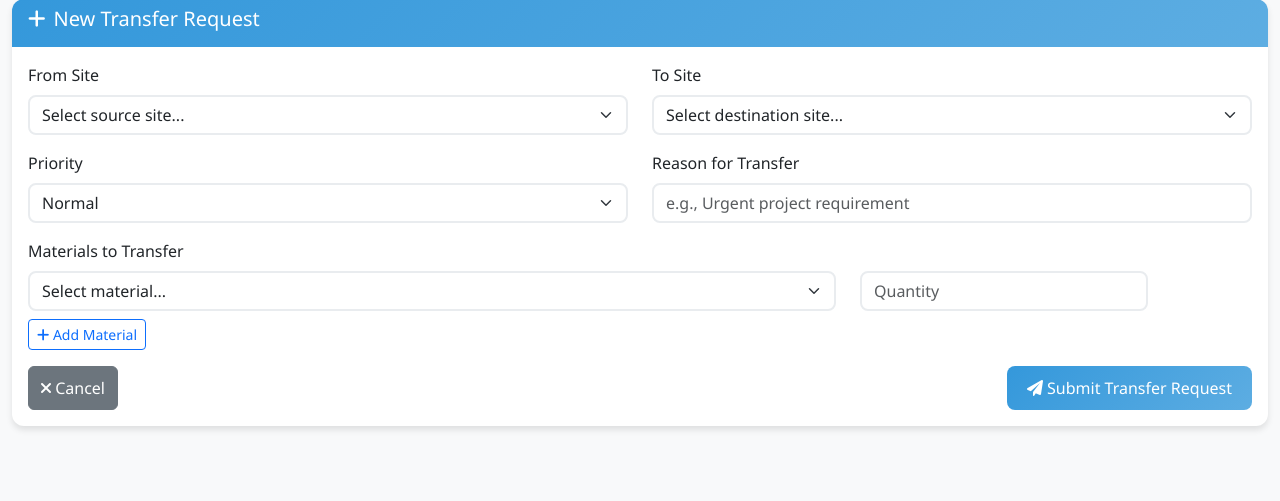
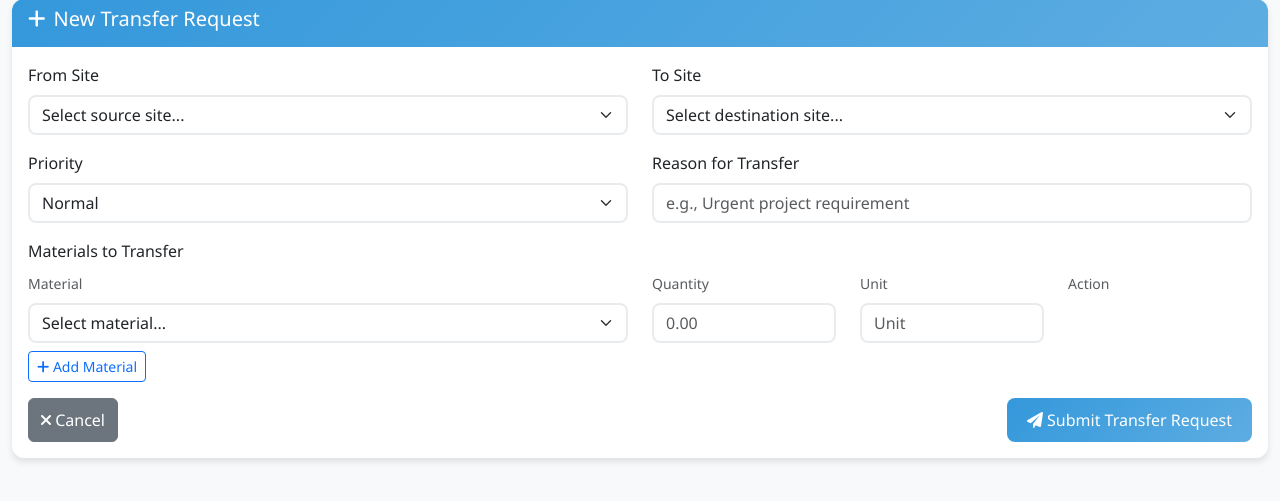
Before and after one commit to Saajid-Nawaz/inventory-tracking-app, a Python web app: template templates/stock_transfer.html in a window 1280 px wide. Shown: the part 121-622 px from the top of the page. Run offline with Jinja, Linux system fonts and the light colour scheme; the template is opened without the code that fills it, so the values that code supplies are empty.

Commit message:
Show the material's unit of measurement during stock transfers
Adds a unit column to the stock transfer form and populates it via Javascript.

Replit-Commit-Author: Agent
Replit-Commit-Session-Id: c4bceaa7-b495-48fa-9d9c-e86f62df6227
Replit-Commit-Screenshot-Url: https://storage.googleapis.com/screenshot-production-us-central1/4e599e1f-39b3-4c73-bffa-3b0c52532fec/34deadef-b6dd-4b4b-8473-7defe63fe662.jpg

```diff
--- a/templates/stock_transfer.html
+++ b/templates/stock_transfer.html
@@ -76,21 +76,31 @@
 
                         <div class="mb-3">
                             <label class="form-label">Materials to Transfer</label>
+                            <div class="row mb-2">
+                                <div class="col-md-6"><small class="text-muted">Material</small></div>
+                                <div class="col-md-2"><small class="text-muted">Quantity</small></div>
+                                <div class="col-md-2"><small class="text-muted">Unit</small></div>
+                                <div class="col-md-2"><small class="text-muted">Action</small></div>
+                            </div>
                             <div id="materials-container">
                                 <div class="row mb-2 material-row">
-                                    <div class="col-md-8">
-                                        <select name="materials[0][material_id]" class="form-select" required>
+                                    <div class="col-md-6">
+                                        <select name="materials[0][material_id]" class="form-select material-select" required onchange="updateUnit(this, 0)">
                                             <option value="">Select material...</option>
                                             {% for material in materials %}
-                                                <option value="{{ material.id }}">{{ material.name }} ({{ material.unit }})</option>
+                                                <option value="{{ material.id }}" data-unit="{{ material.unit }}">{{ material.name }}</option>
                                             {% endfor %}
                                         </select>
                                     </div>
-                                    <div class="col-md-3">
+                                    <div class="col-md-2">
                                         <input type="number" name="materials[0][quantity]" class="form-control"
-                                               placeholder="Quantity" min="0.01" step="0.01" required>
+                                               placeholder="0.00" min="0.01" step="0.01" required>
                                     </div>
-                                    <div class="col-md-1">
+                                    <div class="col-md-2">
+                                        <input type="text" class="form-control unit-display" id="unit-display-0"
+                                               placeholder="Unit" readonly>
+                                    </div>
+                                    <div class="col-md-2">
                                         <button type="button" class="btn btn-danger btn-sm remove-material"
                                                 onclick="removeMaterial(this)" style="display: none;">
                                             <i class="fas fa-minus"></i>
@@ -127,24 +137,39 @@
 <script>
 let materialCount = 1;
 
+// Build materials array from server-side data
+const materials = [
+    {% for material in materials %}
+        {id: {{ material.id }}, name: "{{ material.name }}", unit: "{{ material.unit }}"},
+    {% endfor %}
+];
+
 function addMaterial() {
     const container = document.getElementById('materials-container');
     const newRow = document.createElement('div');
     newRow.className = 'row mb-2 material-row';
+
+    // Build material options
+    let materialOptions = '<option value="">Select material...</option>';
+    materials.forEach(material => {
+        materialOptions += `<option value="${material.id}" data-unit="${material.unit}">${material.name}</option>`;
+    });
+
     newRow.innerHTML = `
-        <div class="col-md-8">
-            <select name="materials[${materialCount}][material_id]" class="form-select" required>
-                <option value="">Select material...</option>
-                {% for material in materials %}
-                    <option value="{{ material.id }}">{{ material.name }} ({{ material.unit }})</option>
-                {% endfor %}
+        <div class="col-md-6">
+            <select name="materials[${materialCount}][material_id]" class="form-select material-select" required onchange="updateUnit(this, ${materialCount})">
+                ${materialOptions}
             </select>
         </div>
-        <div class="col-md-3">
+        <div class="col-md-2">
             <input type="number" name="materials[${materialCount}][quantity]" class="form-control"
-                   placeholder="Quantity" min="0.01" step="0.01" required>
+                   placeholder="0.00" min="0.01" step="0.01" required>
         </div>
-        <div class="col-md-1">
+        <div class="col-md-2">
+            <input type="text" class="form-control unit-display" id="unit-display-${materialCount}"
+                   placeholder="Unit" readonly>
+        </div>
+        <div class="col-md-2">
             <button type="button" class="btn btn-danger btn-sm remove-material"
                     onclick="removeMaterial(this)">
                 <i class="fas fa-minus"></i>
@@ -156,6 +181,18 @@ function addMaterial() {
 
     // Show remove buttons for all rows except the first one
     updateRemoveButtons();
+}
+
+function updateUnit(selectElement, index) {
+    const selectedOption = selectElement.options[selectElement.selectedIndex];
+    const unitDisplay = document.getElementById(`unit-display-${index}`);
+
+    if (selectedOption.value) {
+        const unit = selectedOption.getAttribute('data-unit');
+        unitDisplay.value = unit;
+    } else {
+        unitDisplay.value = '';
+    }
 }
 
 function removeMaterial(button) {
```
